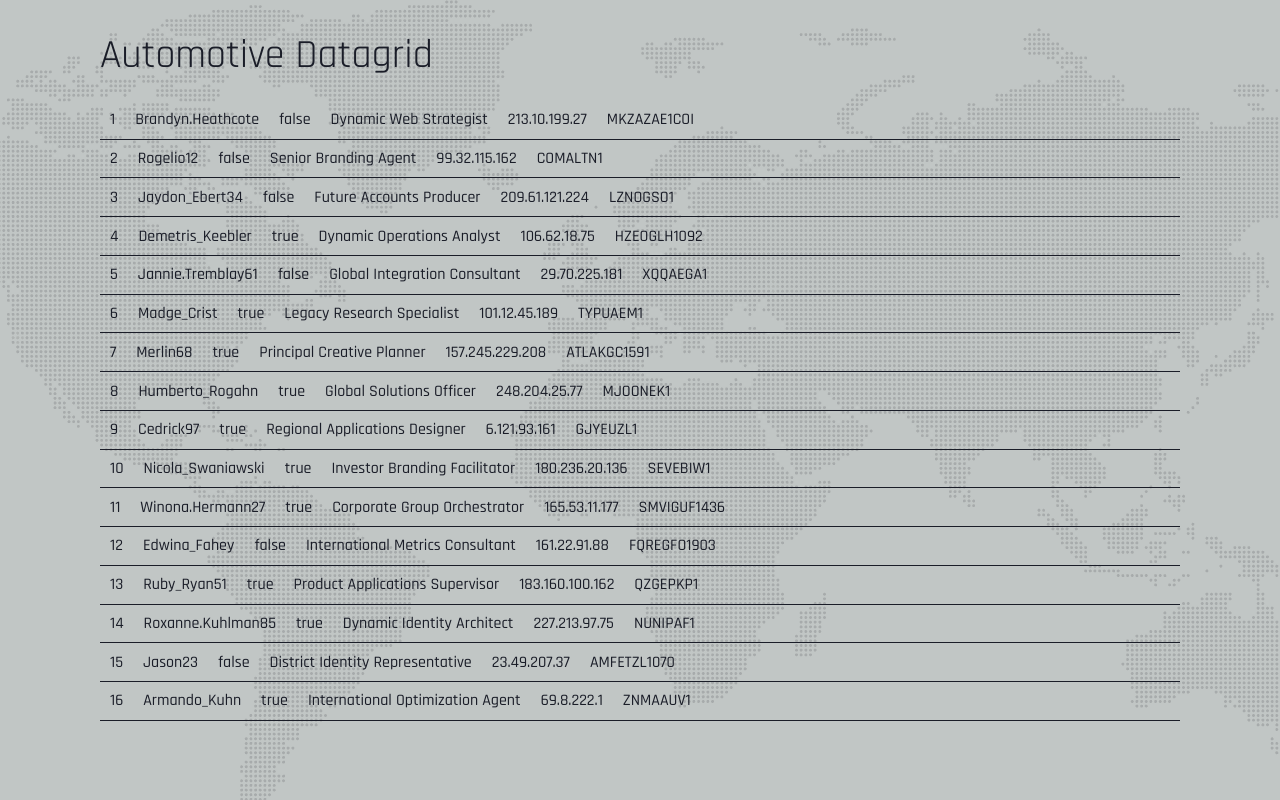
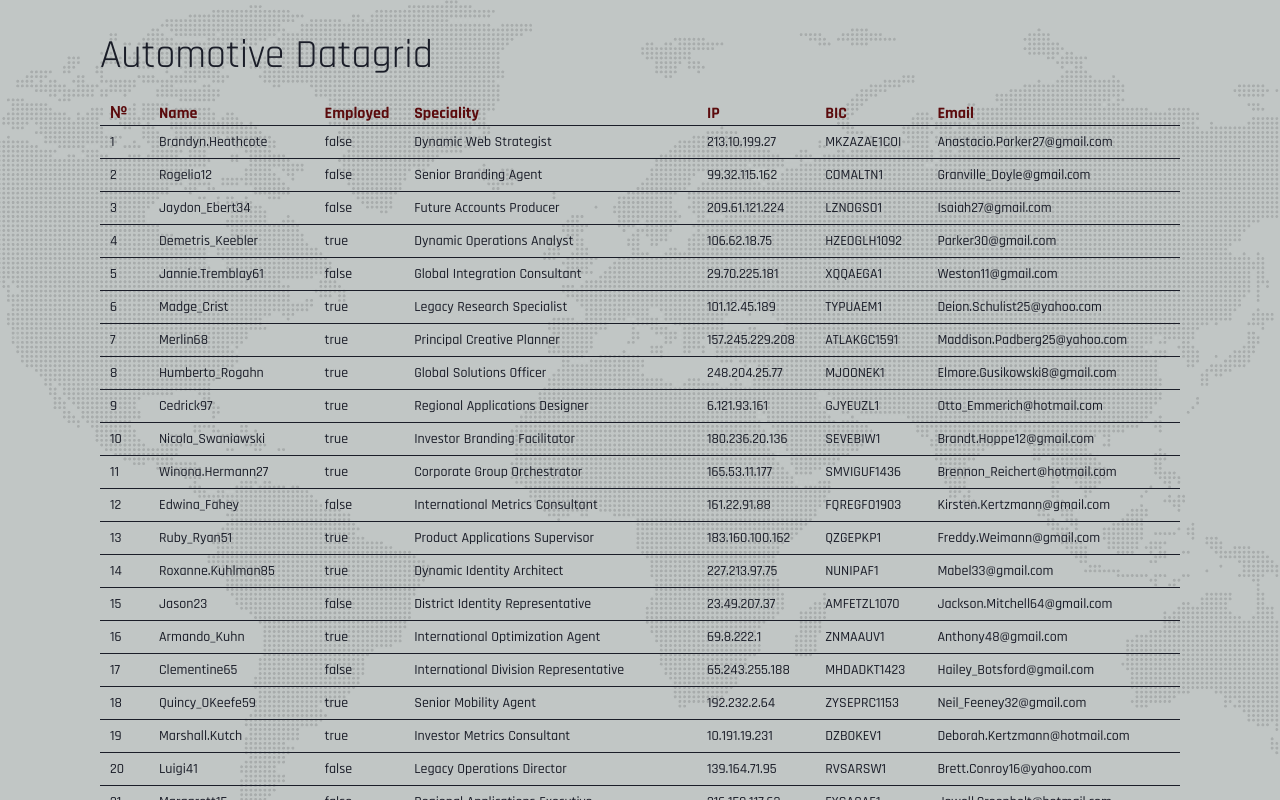
Before and after one commit to Victoria-Butrym/datagrid, a React (Create React App) app in the folder datagrid/: page / in a window 1280 px wide. Shown: the top 800 px of the page. Built offline with nearby package versions, Linux system fonts and the light colour scheme.

Commit message:
feat: add 7th column

```diff
--- a/datagrid/src/App.css
+++ b/datagrid/src/App.css
@@ -34,7 +34,9 @@
   color: #61dafb;
 }
 
-.row-item {
+/*-----------------*/
+
+/* .row-item {
   width: 100%;
   list-style-type: none;
   height: 6%;
@@ -45,9 +47,19 @@
   font-size: 1.6rem;
 }
 
+.table-head {
+  width: 100%;
+  height: 6%;
+  display: flex;
+  align-items: center;
+  justify-content: space-between;
+  border-bottom: 0.1rem solid #1a1d28;
+  font-weight: 500;
+  font-size: 1.6rem;
+}
+
 .row-item:hover {
   cursor: pointer;
-  /* background-color: #dee0e071; */
   background-color: #5b0b0d;
   color: #fff;
   transition: 0.2s;
@@ -56,7 +68,6 @@
 .table {
   width: 100%;
   height: 100%;
-  /* border: 0.1rem solid #282c34; */
   margin-top: 2rem;
   overflow-y: scroll;
 }
@@ -65,6 +76,53 @@
   padding: 0;
   margin: 0;
   height: 100%;
+} */
+
+/*-----------------*/
+
+.table {
+  border-collapse: collapse;
+  width: 100%;
+  margin-top: 2rem;
+  /* height: 100%; */
+  overflow-y: scroll;
+}
+
+.table-head tr {
+  text-align: left;
+}
+
+.table tbody {
+  height: 100%;
+}
+
+.table-head tr th {
+  font-size: 1.6rem;
+  color: #5b0b0d;
+}
+
+.table-row {
+  height: 5px;
+  border-bottom: 0.1rem solid #1a1d28;
+  padding-left: 1rem;
+}
+
+.table-row:hover {
+  cursor: pointer;
+  background-color: #5b0b0d;
+  color: #fff;
+  transition: 0.2s;
+}
+
+th {
+  padding: 0.1rem 1rem;
+  border-bottom: 0.1rem solid #1a1d28;
+}
+
+td {
+  padding: 0.7rem 1rem;
+  font-size: 1.4rem;
+  font-weight: 500;
 }
 
 @keyframes App-logo-spin {
--- a/datagrid/src/App.js
+++ b/datagrid/src/App.js
@@ -9,6 +9,10 @@ class App extends Component {
   state = {
     users: []
   };
+
+  componentDidMount() {
+    document.title = "React/Redux datagrid";
+  }
 
   componentWillMount() {
     for (let i = 0; i < 1000; i++) {
@@ -28,15 +32,6 @@ class App extends Component {
     }
   }
 
-  renderUsers(user) {
-    return (
-      <div>
-        <h4>Name: {user.name}</h4>
-        <h4>Email: {user.email}</h4>
-      </div>
-    );
-  }
-
   render() {
     const { users } = this.state;
 
@@ -53,9 +48,6 @@ class App extends Component {
           Automotive Datagrid
         </h1>
         <Table data={users} />
-        {/* <div className="row-item">
-          {this.state.users.map(user => this.renderUsers(user))}
-        </div> */}
       </div>
     );
   }
--- a/datagrid/src/components/Table/table.js
+++ b/datagrid/src/components/Table/table.js
@@ -3,8 +3,38 @@ import React from "react";
 const Table = ({ data }) => {
   return (
     <>
-      <div className="table">
-        <ul className="rows">
+      <table className="table">
+        <thead className="table-head">
+          <tr>
+            <th>№</th>
+            <th>Name</th>
+            <th>Employed</th>
+            <th>Speciality</th>
+            <th>IP</th>
+            <th>BIC</th>
+            <th>Email</th>
+          </tr>
+        </thead>
+        <tbody>
+          {data.map(user => (
+            <tr key={user.id} className="table-row">
+              <td>{user.position}</td>
+              <td>{user.name}</td>
+              <td>{user.boolean}</td>
+              <td>{user.jobTitle}</td>
+              <td>{user.ip}</td>
+              <td>{user.finance}</td>
+              <td>{user.email}</td>
+            </tr>
+          ))}
+        </tbody>
+        {/* <span
+          className="table-head"
+          style={{ color: "#5b0b0d", fontWeight: "600" }}
+        >
+          № Name Employed Speciality IP BIC
+        </span> */}
+        {/* <ul className="rows">
           {data.map(user => (
             <li key={user.id} className="row-item">
               <span style={{ margin: "0 1rem" }}>{user.position}</span>
@@ -15,8 +45,8 @@ const Table = ({ data }) => {
               <span style={{ margin: "0 1rem" }}>{user.finance}</span>
             </li>
           ))}
-        </ul>
-      </div>
+        </ul> */}
+      </table>
     </>
   );
 };
```
